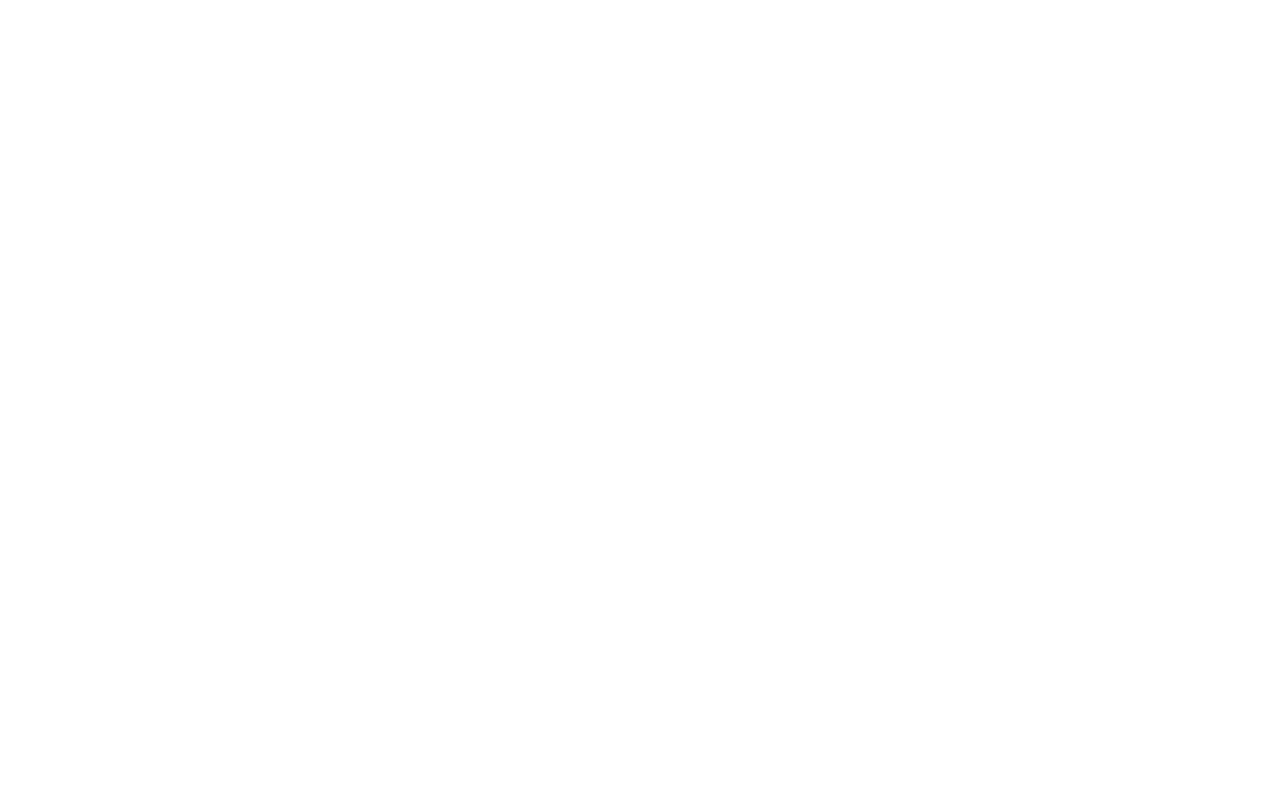
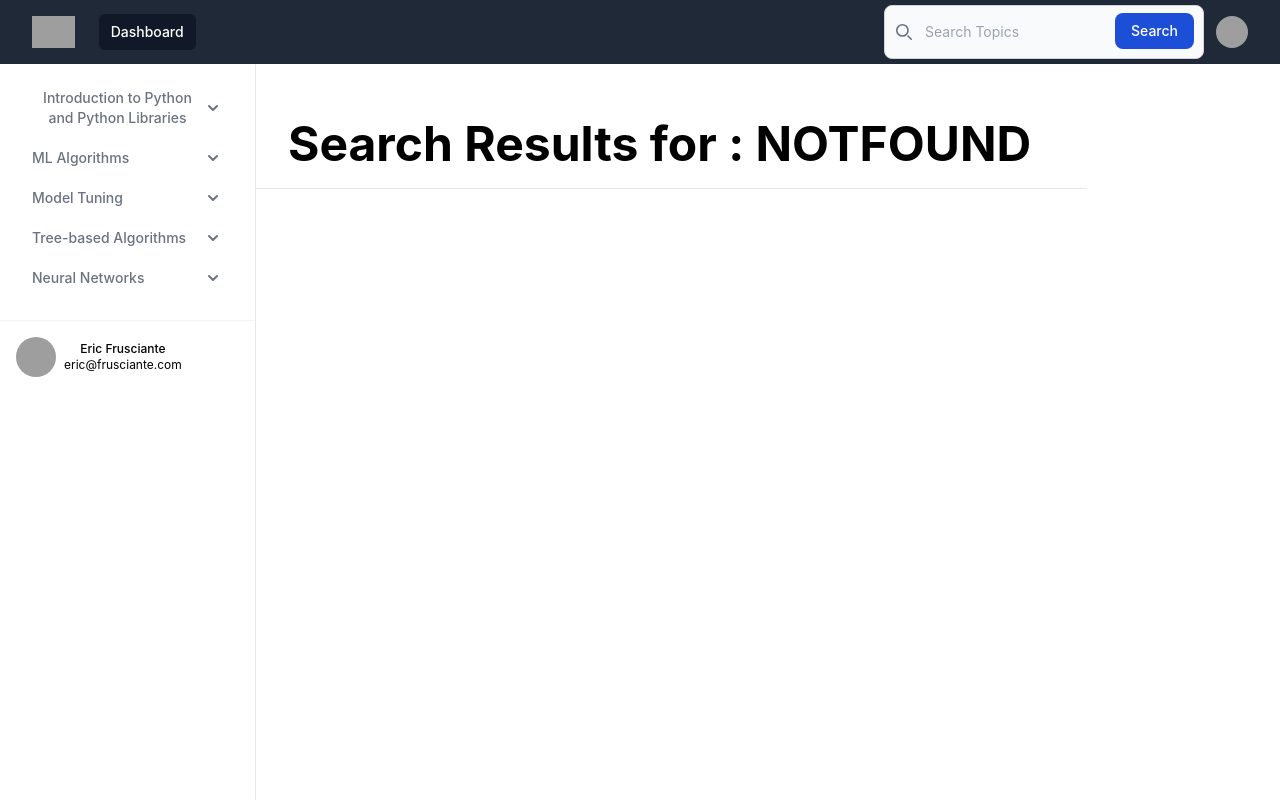
Before and after one commit to Siddharth-Nema/kdag_task, a React (Create React App) app: page /search in a window 1280 px wide. Before the commit this address had no page. Built offline with nearby package versions, Linux system fonts and the light colour scheme; grey boxes are pictures that could not be loaded.

Commit message:
Fixed sidebar issue

```diff
--- a/src/App.tsx
+++ b/src/App.tsx
@@ -3,6 +3,7 @@ import { BrowserRouter, Routes, Route } from 'react-router-dom';
 import HomePage from './pages/HomePage/HomePage';
 import ModulePage from './pages/ModulePage/ModulePage';
 import LecturePage from './pages/LecturePage/LecturePage';
+import SearchPage from './pages/SearchPage/SearchPage';
 
 function App() {
   return (
@@ -12,6 +13,7 @@ function App() {
           <Route path="/" element={<HomePage />} />
           <Route path="/module" element={<ModulePage />} />
           <Route path="/lecture" element={<LecturePage />} />
+          <Route path="/search" element={<SearchPage />} />
         </Routes>
       </BrowserRouter>
     </div>
--- a/src/components/navbar.tsx
+++ b/src/components/navbar.tsx
@@ -6,9 +6,8 @@ import {
   MenuItems,
   Transition,
   MenuButton,
-  DisclosureButton,
 } from '@headlessui/react';
-import { Bars3Icon, BellIcon, XMarkIcon } from '@heroicons/react/24/outline';
+import { Bars3Icon, XMarkIcon } from '@heroicons/react/24/outline';
 import logoImg from '../assets/logo.png';
 
 const navigation = [{ name: 'Dashboard', href: '/', current: true }];
@@ -25,6 +24,7 @@ export default function TopNavBar({
   sidebarStatus: boolean;
 }) {
   const [sidebar, setSideBar] = useState(sidebarStatus);
+  const [searchValue, setSearchValue] = useState('');
 
   return (
     <Disclosure as="nav" className="bg-gray-800 fixed w-screen z-10">
@@ -75,14 +75,51 @@ export default function TopNavBar({
                 </div>
               </div>
               <div className="absolute inset-y-0 right-0 flex items-center pr-2 sm:static sm:inset-auto sm:ml-6 sm:pr-0">
-                <button
-                  type="button"
-                  className="relative rounded-full bg-gray-800 p-1 text-gray-400 hover:text-white focus:outline-none focus:ring-2 focus:ring-white focus:ring-offset-2 focus:ring-offset-gray-800"
+                <div className="max-w-md w-80 ">
+                  <label className="mb-2 text-sm font-medium text-gray-900 sr-only dark:text-white">
+                    Search
+                  </label>
+                  <div className="relative">
+                    <div className="absolute inset-y-0 start-0 flex items-center ps-3 pointer-events-none">
+                      <svg
+                        className="w-4 h-4 text-gray-500 dark:text-gray-400"
+                        aria-hidden="true"
+                        xmlns="http://www.w3.org/2000/svg"
+                        fill="none"
+                        viewBox="0 0 20 20"
                       >
-                  <span className="absolute -inset-1.5" />
-                  <span className="sr-only">View notifications</span>
-                  <BellIcon className="h-6 w-6" aria-hidden="true" />
-                </button>
+                        <path
+                          stroke="currentColor"
+                          stroke-linecap="round"
+                          stroke-linejoin="round"
+                          stroke-width="2"
+                          d="m19 19-4-4m0-7A7 7 0 1 1 1 8a7 7 0 0 1 14 0Z"
+                        />
+                      </svg>
+                    </div>
+                    <input
+                      type="search"
+                      id="default-search"
+                      value={searchValue}
+                      onChange={(e) => {
+                        setSearchValue(e.target.value);
+                      }}
+                      className="block w-full p-4 ps-10 text-sm text-gray-900 border border-gray-300 rounded-lg bg-gray-50 focus:ring-blue-500 focus:border-blue-500 dark:bg-gray-700 dark:border-gray-600 dark:placeholder-gray-400 dark:text-white dark:focus:ring-blue-500 dark:focus:border-blue-500"
+                      placeholder="Search Topics"
+                      required
+                    />
+                    <a
+                      type="submit"
+                      href={`/search?q=${searchValue}`}
+                      onClick={() => {
+                        console.log(searchValue);
+                      }}
+                      className="text-white absolute end-2.5 bottom-2.5 bg-blue-700 hover:bg-blue-800 focus:ring-4 focus:outline-none focus:ring-blue-300 font-medium rounded-lg text-sm px-4 py-2 dark:bg-blue-600 dark:hover:bg-blue-700 dark:focus:ring-blue-800"
+                    >
+                      Search
+                    </a>
+                  </div>
+                </div>
 
                 {/* Profile dropdown */}
                 <Menu as="div" className="relative ml-3">
@@ -108,40 +145,31 @@ export default function TopNavBar({
                   >
                     <MenuItems className="absolute right-0 z-10 mt-2 w-48 origin-top-right rounded-md bg-white py-1 shadow-lg ring-1 ring-black ring-opacity-5 focus:outline-none">
                       <MenuItem>
-                        {({ active }) => (
-                          <a
+                        <p
                           className={classNames(
-                              active ? 'bg-gray-100' : '',
                             'block px-4 py-2 text-sm text-gray-700'
                           )}
                         >
-                            Your Profile
-                          </a>
-                        )}
+                          Profile
+                        </p>
                       </MenuItem>
                       <MenuItem>
-                        {({ active }) => (
-                          <a
+                        <p
                           className={classNames(
-                              active ? 'bg-gray-100' : '',
                             'block px-4 py-2 text-sm text-gray-700'
                           )}
                         >
                           Settings
-                          </a>
-                        )}
+                        </p>
                       </MenuItem>
                       <MenuItem>
-                        {({ active }) => (
-                          <a
+                        <p
                           className={classNames(
-                              active ? 'bg-gray-100' : '',
                             'block px-4 py-2 text-sm text-gray-700'
                           )}
                         >
                           Sign out
-                          </a>
-                        )}
+                        </p>
                       </MenuItem>
                     </MenuItems>
                   </Transition>
--- a/src/components/sidebar.tsx
+++ b/src/components/sidebar.tsx
@@ -1,6 +1,19 @@
 import { modules } from '../data/modules';
 
 export default function Sidebar({ status }: { status: boolean }) {
+  var width: number = window.screen.width;
+  var displayCSS = '';
+
+  if (width > 640) {
+    displayCSS = '';
+  } else if (status) {
+    displayCSS = '';
+  } else {
+    displayCSS = 'hidden';
+  }
+
+  console.log(displayCSS);
+
   function getModules() {
     var list: React.ReactElement[] = [];
     var count: number = 1;
@@ -49,12 +62,10 @@ export default function Sidebar({ status }: { status: boolean }) {
 
     return list;
   }
-  return status ? (
+  return displayCSS === '' ? (
     <div>
       <div
-        className={`md:flex fixed mt-8 h-screen ${
-          status ? '' : 'hidden'
-        } flex-col justify-between border-e bg-white w-64`}
+        className={`fixed mt-8 h-screen ${displayCSS} flex-col justify-between border-e bg-white w-64`}
       >
         <div className="px-4 py-6">
           <ul className="mt-6 space-y-1">
--- a/src/pages/ModulePage/ModulePage.tsx
+++ b/src/pages/ModulePage/ModulePage.tsx
@@ -16,7 +16,7 @@ export default function ModulePage() {
     setModule(queryParameters.get('moduleNum') ?? 'NOTFOUND');
   }, []);
 
-  return module != '' ? (
+  return module !== '' ? (
     <div className="ModulePage">
       <TopNavBar
         openSideBar={() => {
@@ -64,22 +64,6 @@ export default function ModulePage() {
               />
             );
           })}
-          {/* <ModuleItem
-            title="1. The Need to Invest"
-            desc="Learn about the importance of savings. Identify avenues to invest the savings in suitable investment vehicle. Compare historical returns generated by different assets, and know what to expect from you .."
-          />
-          <ModuleItem
-            title="2. Regulators, the guardians of capital markets"
-            desc="Find out who and how the regulators govern the financial markets and also understand different types of financial market participants. Understand the need to regulate the markets. .."
-          />
-          <ModuleItem
-            title="3. Market Intermediaries"
-            desc="An overview of the financial intermediaries in the Indian stock market and the services they offer. .."
-          />
-          <ModuleItem
-            title="1. The Need to Invest"
-            desc="Learn about the importance of savings. Identify avenues to invest the savings in suitable investment vehicle. Compare historical returns generated by different assets, and know what to expect from you .."
-          /> */}
         </div>
       </div>
     </div>
--- /dev/null
+++ b/src/pages/SearchPage/SearchPage.tsx
@@ -0,0 +1,80 @@
+import { useEffect, useState } from 'react';
+import TopNavBar from '../../components/navbar';
+import Sidebar from '../../components/sidebar';
+import { LectureRef, modules } from '../../data/modules';
+import ModuleItem from '../ModulePage/ModuleItem';
+
+export default function SearchPage() {
+  const [searchValue, setSearchValue] = useState('NULL');
+  const [sideBar, setSideBar] = useState(false);
+
+  const queryParameters: URLSearchParams = new URLSearchParams(
+    window.location.search
+  );
+
+  function getSearchResults(query: string) {
+    var list: LectureRef[] = [];
+
+    for (var module in modules) {
+      modules[module].lectures.forEach((lecture) => {
+        if (
+          lecture.title
+            .toLocaleLowerCase()
+            .includes(`${query.toLocaleLowerCase()}`)
+        ) {
+          list.push(lecture);
+        }
+      });
+    }
+
+    return list;
+  }
+
+  useEffect(() => {
+    var query: string = queryParameters.get('q') ?? 'NOTFOUND';
+    setSearchValue(query);
+  }, []);
+
+  return searchValue !== 'NULL' ? (
+    <div className="ModulePage">
+      <TopNavBar
+        openSideBar={() => {
+          setSideBar(!sideBar);
+        }}
+        sidebarStatus={sideBar}
+      />
+      <Sidebar status={sideBar} />
+      <div className="flex flex-row">
+        <Sidebar status={sideBar} />
+        <div className="md:ml-48 mt-10">
+          <h1 className="text-3xl text-center md:text-5xl px-24 font-bold pt-20 md:text-left">
+            Search Results for : {searchValue}
+          </h1>
+          <hr className="mx-10 md:px-24 my-5" />
+          {getSearchResults(searchValue).map((lecture, index) => {
+            return (
+              <ModuleItem
+                title={lecture.title}
+                desc={lecture.desc}
+                index={index}
+                module={'1'}
+              />
+            );
+          })}
+          {/* {modules[`m${module}`].lectures.map((lecture, index) => {
+            return (
+              <ModuleItem
+                title={lecture.title}
+                desc={lecture.desc}
+                index={index}
+                module={'m1'}
+              />
+            );
+          })} */}
+        </div>
+      </div>
+    </div>
+  ) : (
+    <h1>Loading</h1>
+  );
+}
```
Lines whose indentation alone changed are shown as unchanged.
